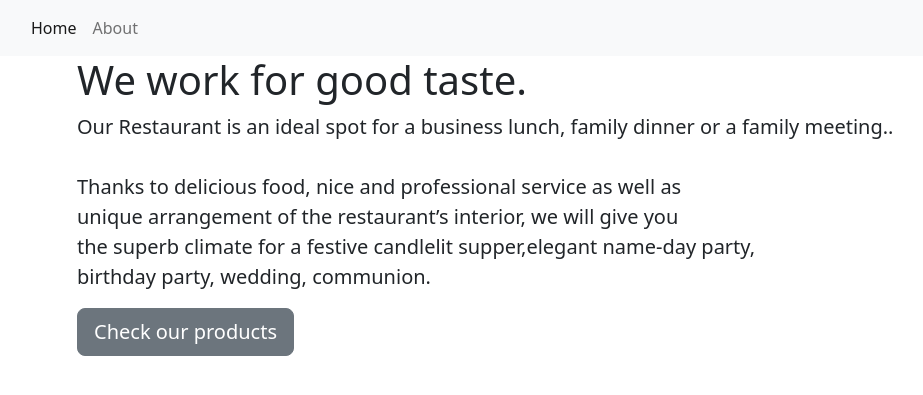
After one commit to Madefoka/Django-restaurant-app, a Django app: page /about/ in a window 1280 px wide. The commit adds this page. Shown: the top 395 px of the page, without its empty margins (5-928 px from the left). Run offline with Django 4.2, Linux system fonts and the light colour scheme; some libraries are stand-ins or nearby versions.

```diff
--- /dev/null
+++ b/restaurant/templates/about.html
@@ -0,0 +1,20 @@
+{% extends "base.html" %}
+{% block content %}
+
+<div class="container">
+
+    <main role="main" class="row justify-content-md-center">
+        <h1 class="cover-heading">We work for good taste.</h1>
+        <p class="lead">Our Restaurant is an ideal spot for a business lunch,
+            family dinner or a family meeting..<br><br>
+            Thanks to delicious food, nice and professional service as well as <br>
+            unique arrangement of the restaurant’s interior, we will give you <br>
+            the superb climate for a festive candlelit supper,elegant name-day party, <br>
+            birthday party, wedding, communion.
+        </p>
+        <p class="lead">
+            <a href="#" class="btn btn-lg btn-secondary">Check our products</a>
+        </p>
+    </main>
+</div>
+{% endblock content %}
--- a/restaurant/templates/base.html
+++ b/restaurant/templates/base.html
@@ -20,7 +20,7 @@
                             <a class="nav-link active" aria-current="page" href="{% url 'home' %}">Home</a>
                         </li>
                         <li class="nav-item">
-                            <a class="nav-link" aria-current="page" href="{% url 'home' %}">About</a>
+                            <a class="nav-link" aria-current="page" href="{% url 'about' %}">About</a>
                         </li>
                     </ul>
                 </div>
@@ -35,4 +35,5 @@
         <script src="https://cdn.jsdelivr.net/npm/bootstrap@5.2.0-beta1/dist/js/bootstrap.bundle.min.js" integrity="sha384-pprn3073KE6tl6bjs2QrFaJGz5/SUsLqktiwsUTF55Jfv3qYSDhgCecCxMW52nD2" crossorigin="anonymous"></script>
 
     </body>
+
 </html>
--- a/restaurant/urls.py
+++ b/restaurant/urls.py
@@ -3,5 +3,6 @@ from . import views
 
 urlpatterns = [
     path("", views.MenuList.as_view(), name="home"),
+    path("about/", views.about, name="about"),
     path("item/<int:pk>/", views.MenuItemDetails.as_view(), name="menu_item"),
 ]
--- a/restaurant/views.py
+++ b/restaurant/views.py
@@ -17,3 +17,7 @@ class MenuList(generic.ListView):
 class MenuItemDetails(generic.DetailView):
     model = Item
     template_name = "menu_item_detail.html"
+
+
+def about(request):
+    return render(request, "about.html")
```
Also changed, not shown: 1 other file.
